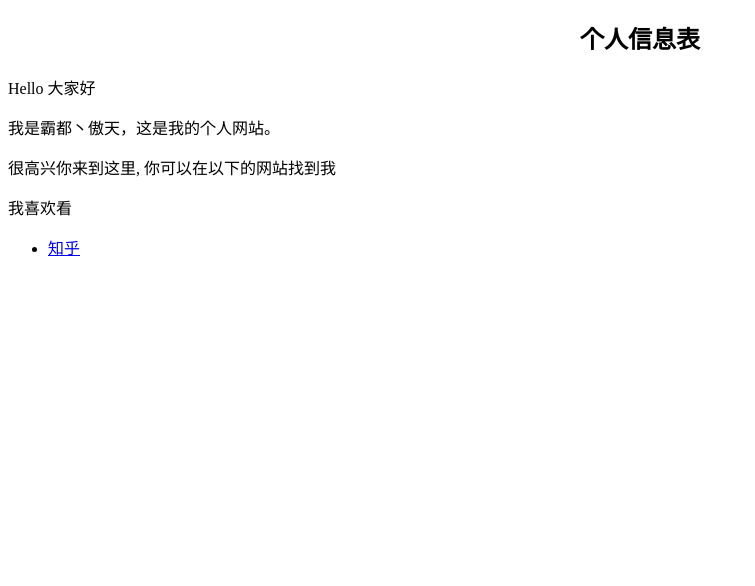
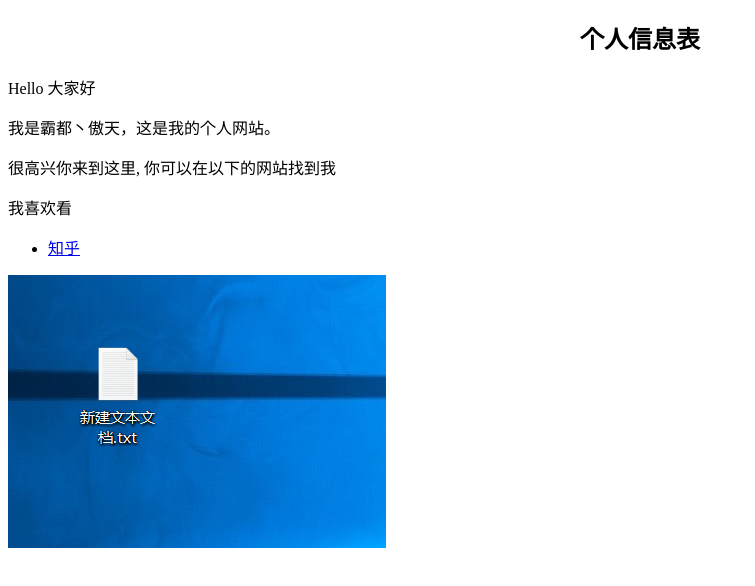
Before and after one commit to ajwjwqg/ajwjwqg.github.io, a plain HTML site: page index.html in a window 1280 px wide. Shown: the whole page, without its empty margins (0-755 px from the left). Drawn offline with Linux system fonts and the light colour scheme.

Commit message:
Update index.html

```diff
--- a/index.html
+++ b/index.html
@@ -24,6 +24,8 @@
 </ul>
     </p>
 
+<p>  <img src="images/20200614195329.png" alt="some_text"> </p>
+
 
 </body>
 
```
